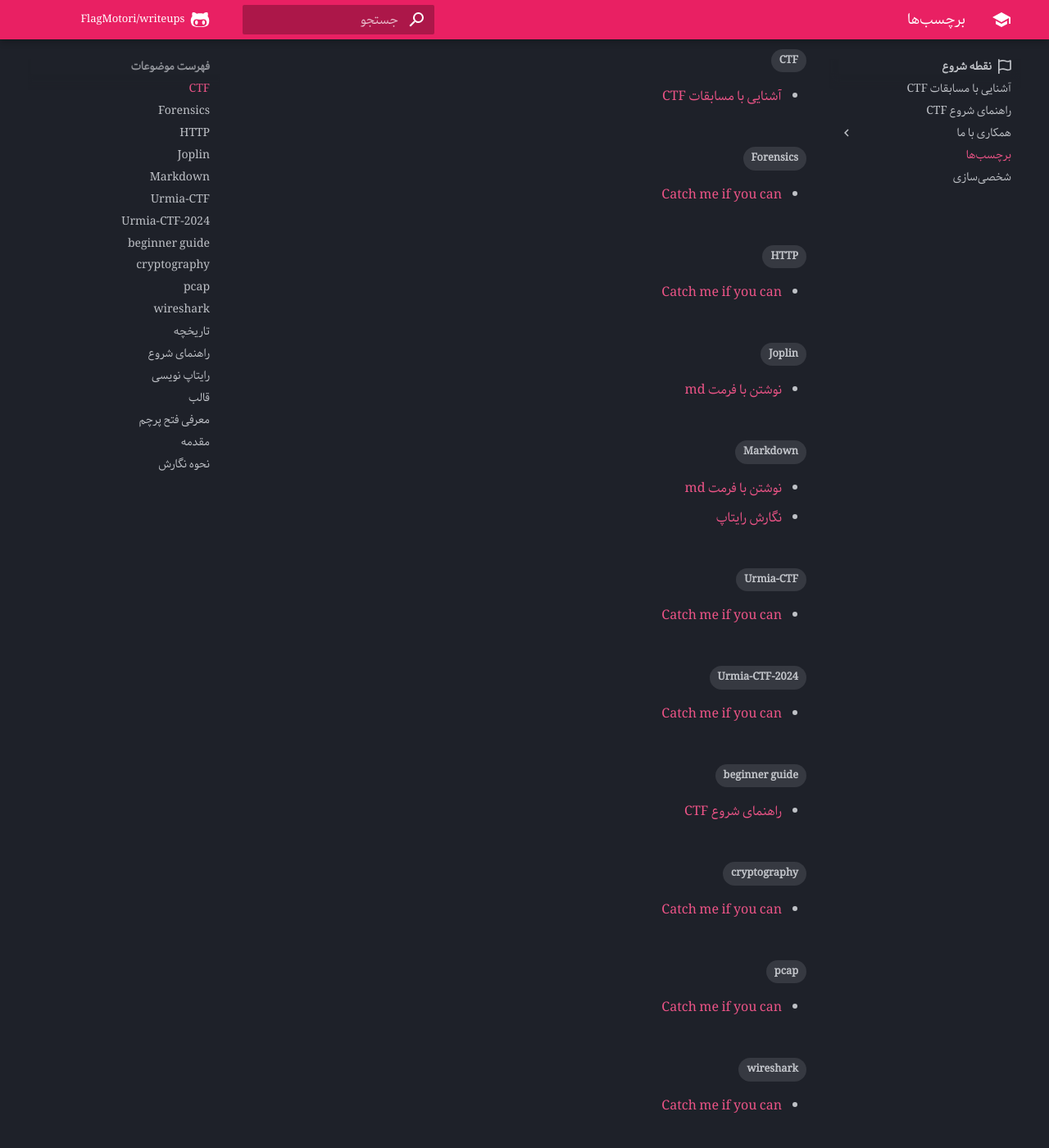
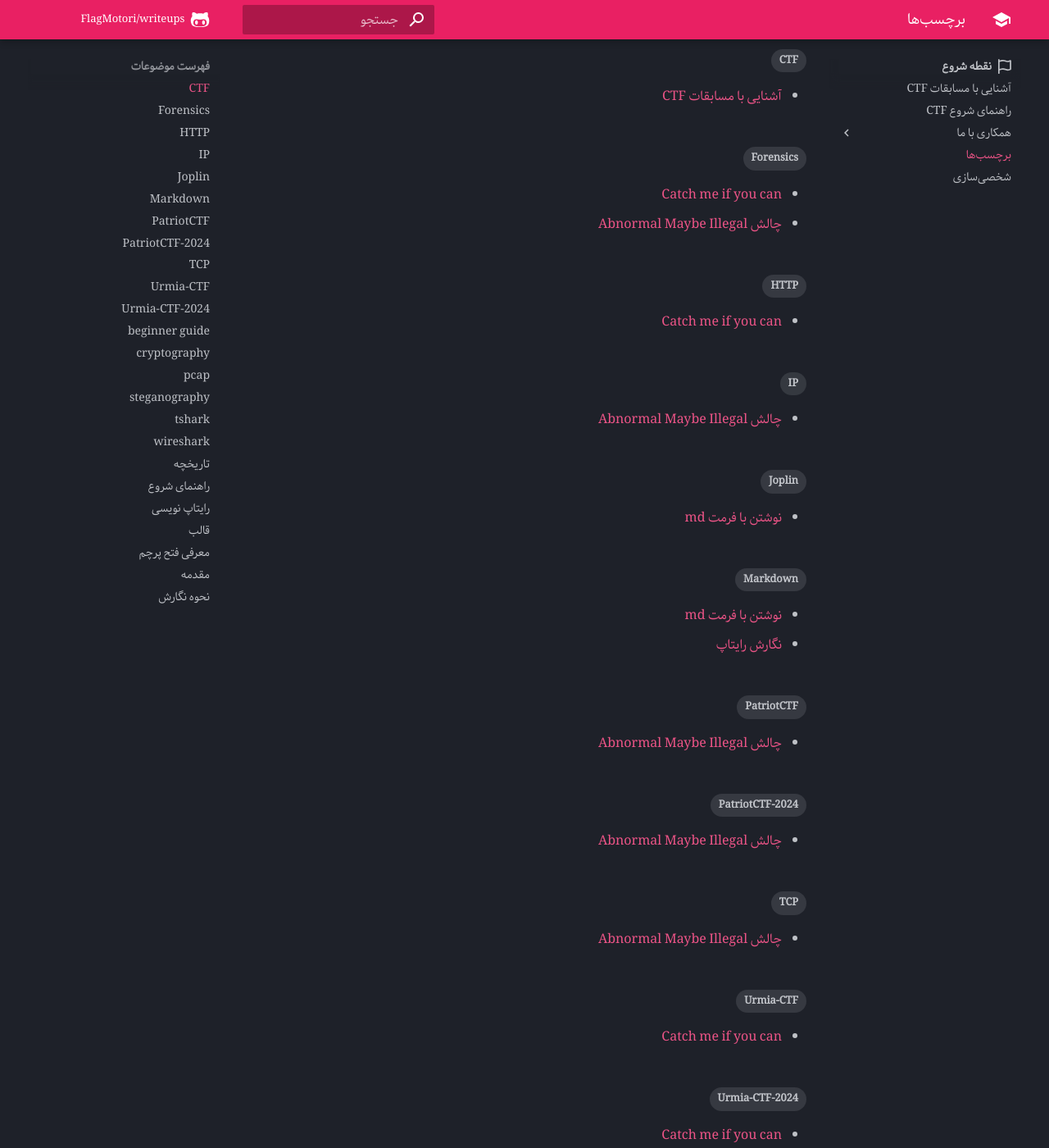
Before and after one commit to FlagMotori/writeups, an MkDocs documentation site: the page built from docs/tags.md, in a window 1280 px wide and 1400 px high, scrolled down 271 px. Shown: the whole window at 82% size. Built offline with MkDocs 1.6.1 and Material for MkDocs 9.7.7, drawn with Linux system fonts in a browser that asks for light colours; comment, search, counter and statistics services are not loaded; some of the changed lines change nothing that is shown; some of the changed text lies outside the part shown.

Commit message:
add forensic/writeups/2024/PatriotCTF (#52)
* add forensic/writeups/2024/PatriotCTF/Abnormal-Maybe-Illegal.md

````diff
--- /dev/null
+++ b/docs/forensic/writeups/2024/PatriotCTF/Abnormal-Maybe-Illegal.md
@@ -0,0 +1,334 @@
+---
+tags:
+  - PatriotCTF
+  - PatriotCTF-2024
+  - Forensics
+  - pcap
+  - steganography
+  - wireshark
+  - tshark
+  - TCP
+  - IP
+---
+
+# چالش Abnormal Maybe Illegal [:material-cloud-download-outline:](https://github.com/MasonCompetitiveCyber/PatriotCTF2024/raw/refs/heads/main/forensics/abnormal_exfiltration/dist/abnormal_illegal.pcapng)
+
+
+<center>
+ ![ctf challenge description: We have recently discovered tons of traffic leaving our network. We have reason to believe they are using an abnormal method. Can you figure out what data they are exfiltrating?](Abnormal-Maybe-Illegal-files/0_chall.png)
+</center>
+
+
+## آشنایی با مساله
+
+
+یک فایل
+[packet capture](https://en.wikipedia.org/wiki/Pcap)
+بهمون داده شده که باید فلگ رو از داخلش در بیاریم.
+```bash
+$ file abnormal_illegal.pcapng
+abnormal_illegal.pcapng: pcapng capture file - version 1.0
+```
+
+## بررسی pcap
+در ابتدا به
+[protocol hierarchy statistics](https://www.wireshark.org/docs/wsug_html_chunked/ChStatHierarchy.html)
+سر زدم که ببینیم داخل این پکت کپچر چی گذشته
+
+<center>
+![wireshark screen protocol hierarchy statistics](Abnormal-Maybe-Illegal-files/1_statistics.png)
+</center>
+
+به نسبت چلنجای قبلی که دیدم تعداد پروتکل کمی دیده میشه. اول فیلتر کردم روی
+[http](https://en.wikipedia.org/wiki/HTTP)
+
+<center>
+![wireshark screen of packet capture with some http pdu's](Abnormal-Maybe-Illegal-files/2_http.png)
+</center>
+
+اینجا تعداد زیادی
+http request
+میبینیم که هیچ فرقی با هم ندارن. تنها دلیلی که امکان داره کسی بخواد همچین کاری کنه اینه که به روشی دیتا منتقل کنه که در حالت عادی دیده نشه
+
+
+
+!!! info end ""
+	یک نکته مهم اینه که این
+	http request
+	ها از سمت سرور جواب گرفتن،
+	یعنی تا اینجا که میبینیم همه چیز به نظر استاندارد میاد (ولی به این دلیل نیست داخلش چیزی قایم نشده باشه)
+
+	دونستن همین موضوع کلی از فیلد های هدر های مختلف رو از محدوده ای که دیتا میتونه اینکد شده باشه حذف میکنه
+
+
+هگز دامپ
+http request
+ها رو با هم مقایسه کردم و  این فیلد ها تغییر میکردن
+!!! failure ""
+	**`header checksum`**
+		:احتمالش کمه که دیتا توش باشه چون از روی کل هدر محاسبه میشه
+
+!!! failure ""
+	**`tcp.acknowledge number`**:
+	اگه دیتا بخواد از سمت کلاینت اینکد بشه داخل این فیلد کانکشن به هم میریزه
+
+!!! failure ""
+	**`tcp.srcport`**:
+	از اونجایی که این فیلد در طول زمان پکت کپچر در حال افزایشه (الگو داره) میتونیم بگیم اینم دستکاری نشده
+
+!!! success ""
+	**`tcp.sequence number`**:
+	احتمالش هست که دیتا داشته باشه ولی فقط داخل
+	[tcp syn request](https://www.geeksforgeeks.org/tcp-3-way-handshake-process/)
+	ها
+!!! success ""
+	[**`IP.identification`**](https://datatracker.ietf.org/doc/html/rfc6864):
+	اینم احتمال داره که دیتا داشته باشه
+
+
+دو تا فیلد
+IP.identification
+و
+tcp.sequence number
+رو بررسی کردم از نظر اینکه حاوی فایل باشن یا
+ascii art
+ولی به نتیجه نرسیدم
+
+!!! info end ""
+	روش چک کردن ascii art من این بود که عدد هارو باینری میکردم و به الگو ها دقت میکردم اگه توش الگوی خاصی میدیدم با `ـ`  عدد هارو فاصله میدادم که ابعاد تصویر رو عوض کنم
+
+
+مورد بعدی که توجهم رو جلب کرد 0 بودن
+tcp.sequence number
+بعضی پکت ها بود
+ما از این به بعد پکت هایی که
+`tcp.sequence number = 0`
+داشته باشن رو پکت بد صدا میکنیم، اینو وقتی متوجه شدم که داشتم چک میکردم که  این فیلد ascii art داره یا نه
+
+=== "دستور"
+	```bash
+	tshark -r abnormal_illegal.pcapng -Y "tcp.dstport==7979 && \
+	tcp.flags.syn==1" -T fields -e tcp.seq_raw | head -n 38 | tr $'\n' ,
+	```
+
+=== "خروجی"
+	```
+	...
+	,2013534552,3591265399,2745860309,4079469521,3520377327,
+	1580296753,0,2318756352,
+	```
+
+!!! info end ""
+	دستگاه ها
+	tcp.sequence number
+	رو در ابتدای کانکشن رندوم در نظر میگیرن و برای پکت های بعدی طبق استاندارد tcp این عدد  افزایش پیدا میکنه
+
+ احتمال اینکه
+ tcp.sequence number
+ صفر باشه و اونم ۱۲۸ بار تکرار شه  تقریبا وجود نداره
+```bash
+tshark -r abnormal_illegal.pcapng -Y "tcp.dstport==7979 && \
+tcp.flags.syn==1" -T fields -e tcp.seq_raw | grep -E "^0$" | wc -l
+>>>128
+```
+
+اول برام عجیب بود که دقیقا ۱۲۸ باشه تعداد این پکت ها ولی توجهی نکردم.
+داخل وایرشارک فیلتر کردم روی
+`tcp.seq_raw == 0`
+
+<center>
+![wireshark screen of tcp pdu's with weird flags set](Abnormal-Maybe-Illegal-files/3_bad_packets.png)
+</center>
+
+از همون اول ترکیب فلگ های ست شده برام عجیب بود
+??? info "چرا؟"
+	طبق پروتکل tcp فعال بودن هر فلگ به معنی خاصی هست و فعال بودن بعضی با هم اصلا منطقی نیست و استفاده هم نمیشه
+	مثلا فعال بودن فلگ های syn و fin باهم که معنیش اینه که دستگاه هم داره درخواست کانکت شدن میکنه و هم  میخواد که کانکشن رو ببنده
+
+
+## ایده هایی که تست کردم و جواب نگرفتم
+
+۱ـ هر ترکیب از فلگ ها یک استریم دیتا هست که فلگ توی یکی از اوناست، حالا این استریم دیتا میتونه هر کدوم از فیلدایی باشه که قبلا بررسیشون کرده بودیم و یا حتی فاصله زمانی بین پکت ها
+
+در کل ۴ تا ترکیب
+ tcp.flag
+ داخل فیلتر
+`tcp.seq_raw==0`
+ وجود داشت
+
+- 0x003 (fin, syn)
+- 0x007 (fin, syn, rst)
+- 0x00b (fin, syn, push)
+- 0x00f  (fin, syn, rst, push)
+
+
+??? info "تصویر ذهنیم  از ایده ۱"
+
+	**اگه هر استریم دیتا داخل IP.id اینکد شده باشه**
+	```python
+	filter: tcp.seq_raw == 0 && tcp.flags == 0x003 #(fin, syn)
+
+	data_1= []
+	for packet in pcap:
+		data_1.append(packet.IP.id)
+	```
+
+	```python
+	filter: tcp.seq_raw == 0 && tcp.flags == 0x007 #(fin, syn, rst)
+
+	data_2= []
+	for packet in pcap:
+		data_2.append(packet.IP.id)
+	```
+
+	```python
+	filter: tcp.seq_raw == 0 && tcp.flags == 0x00b #(fin, syn, push)
+
+	data_3= []
+	for packet in pcap:
+		data_3.append(packet.IP.id)
+	```
+
+	```python
+	filter: tcp.seq_raw == 0 && tcp.flags == 0x00f #(fin, syn, rst, push)
+
+	data_4= []
+	for packet in pcap:
+		data_4.append(packet.IP.id)
+	```
+
+	**اگه هر استریم دیتا داخل tcp.seq_raw اینکد شده باشه**
+
+	```python
+	filter: tcp.seq_raw == 0 && tcp.flags == 0x003 #(fin, syn)
+
+	data_1= []
+	for packet in pcap:
+		data_1.append(packet.tcp.seq_raw)
+	```
+
+	```python
+	filter: tcp.seq_raw == 0 && tcp.flags == 0x007 #(fin, syn, rst)
+
+	data_2= []
+	for packet in pcap:
+		data_2.append(packet.tcp.seq_raw)
+	```
+
+	```python
+	filter: tcp.seq_raw == 0 && tcp.flags == 0x00b #(fin, syn, push)
+
+	data_3= []
+	for packet in pcap:
+		data_3.append(packet.tcp.seq_raw)
+	```
+
+	```python
+	filter: tcp.seq_raw == 0 && tcp.flags == 0x00f #(fin, syn, rst, push)
+
+	data_4= []
+	for packet in pcap:
+		data_4.append(packet.tcp.seq_raw)
+	```
+
+۲ـ تعداد کانکشن درست بین کانکشن های بد، دیتا داره. یعنی مثلا ۳۰ بار از سرور درخواست درست شده و یک بار پکت بد فرستاده شده که در این حالت، ۳۰ دیتای ماست
+??? info "تصویر ذهنیم  از ایده ۲"
+	```python
+	filter: tcp.dstport==7979 && tcp.seq == 0
+
+	data = []
+	current_byte=0
+
+	for packet in pcap:
+		if packet.tcp.seq_raw == 0:
+			data.append(current_byte)
+			current_byte = 0
+			continue
+		current_byte += 1
+	```
+
+۳ـ شاید پکت های بد ابتدا و انتهای استریم دیتا رو دارن نشون میدن یعنی اول پکت بد بعد دیتای اینکد شده داخل یکی از فیلد هایی که بررسی کردیم و بعد پکت بد
+??? info "تصویر ذهنیم  از ایده ۳"
+	```python
+	filter: tcp.dstport==7979 && tcp.seq == 0
+
+	data_streams : list[list[int]]
+
+	stream_number = 0
+	for packet in pcap:
+		if packet.tcp.seq_raw == 0:
+			stream_number += 1
+			continue
+
+		data_streams[stream_number].append(packet.tcp.seq_raw)
+	```
+
+۴ـ این یکی خیلی جالب بود برای  همین مفصل تر میگم
+
+شاید با یک الگوریتم غیر عادی داخل
+tcp.sequence number
+پکت هایی که به
+http request
+عادی مربوط هستن دیتا قایم شده
+(همه ی صحبت های این ایده در مورد پکت های فیلتر
+`tcp.dstport==7979 && tcp.flags.syn==1`
+هستن
+)
+??? info "تصویر ذهنیم  از ایده ۴"
+	```python
+	filter: tcp.dstport==7979 && tcp.flags.syn==1
+
+	example_encode_sequence = [1,2,4,8,16]
+	data = []
+
+	for i in example_encode_sequence:
+		data.append(
+			pcap[i].tcp.seq_raw % 100)
+	```
+
+مثلا دیدم که دو رقم کم ارزش tcp.sequence number پکت اول دقیقا کد اسکی حرف اول فلگ یعنی p رو داره پس شاید اگه یک دنباله از اعداد پیدا کنم همشون داخل قسمت مشخصی کاراکتر فلگ داشته باشن
+
+!!! example "مثال"
+
+	اگه فرض کنیم واقعا فرض من درست بود و فلگ اینطور به دست میومد و دنباله شماره  پکت هایی که فلگ رو دارن
+	‍$2x + c$
+	میبود که c شماره اولین پکت بد هست، که ۲ رقم کم ارزش tcp.sequence number  اون، کاراکتر فلگ مارو داره و $x$  شماره اون پکت در دنباله
+	در این صورت اگه دو رقم اخر tcp.sequence number  پکت های داخل فیلتر
+	```
+	tcp.dstport==7979 && tcp.flags.syn==1 && tcp.seq==0
+	```
+	و شماره های به ترتیب
+
+	$$
+	c,\; 2 + c,\; 4 + c,\; \ldots
+	$$
+
+	رو کنار هم میزاشتیم فلگ به دست میومد
+
+از اون جایی که فرمت فلگ رو میدونستم سعی کردم ۴ عدد اول رو پیدا کنم که ببینم توش الگوریتم ثابتی میبینم یا نه
+
+!!! failure end ""
+	فکر میکردم فرمت فلگ PCTF هست در حالی که pctf بود و این رو وقتی فهمیدم که رایتاپ رو دیدم
+
+شماره پکت هایی که به ترتیب tcp.seq_raw % 100 اونا کد اسکی PCTF میشد:
+	```
+	0, 4, 101, 732
+	```
+
+الگویی بینشون پیدا نکردم
+
+بعد مسابقه که  رایتاپش منتشر شد متوجه شدم که فلگ چلنج داخل tcp.flags.push  و   tcp.flags.reset  داخل پکت های بد به صورت تکست عادی اینکد شده بودن
+
+
+## اکسترکت کردن بیت های دیتا و تبدیل به کاراکتر
+
+
+```bash
+tshark -r abnormal_illegal.pcapng -Y "tcp.flags.syn==1 and tcp.flags.fin==1" -Tfields -e tcp.flags.push -e tcp.flags.reset | sed "s/True/1/g;s/False/0/g" | tr -cd "[10]" | perl -lpe '$_=pack"B*", $_'
+```
+
+??? success "FLAG :triangular_flag_on_post:"
+    <div dir="ltr">`pctf{abnormal_flags_are_illegal}`</div>
+---
+!!! نویسنده
+    [Ali](https://github.com/AliGhaffarian)
--- a/mkdocs.yml
+++ b/mkdocs.yml
@@ -284,6 +284,8 @@ nav:
     - جرم‌شناسی:
         - forensic/index.md
         - رایتاپ‌های ۲۰۲۴:
+            - PatriotCTF:
+                - forensic/writeups/2024/PatriotCTF/Abnormal-Maybe-Illegal.md
             - "Urmia CTF":          # 07 Sept. 2024
                 - forensic/writeups/2024/Urmia-CTF/hidden-coordinates.md
                 - forensic/writeups/2024/Urmia-CTF/catch-me-if-you-can.md
````
Also changed, not shown: docs/forensic/writeups/2024/PatriotCTF/Abnormal-Maybe-Illegal-files/0_chall.png (added), docs/forensic/writeups/2024/PatriotCTF/Abnormal-Maybe-Illegal-files/1_statistics.png (added), docs/forensic/writeups/2024/PatriotCTF/Abnormal-Maybe-Illegal-files/2_http.png (added), docs/forensic/writeups/2024/PatriotCTF/Abnormal-Maybe-Illegal-files/3_bad_packets.png (added).
